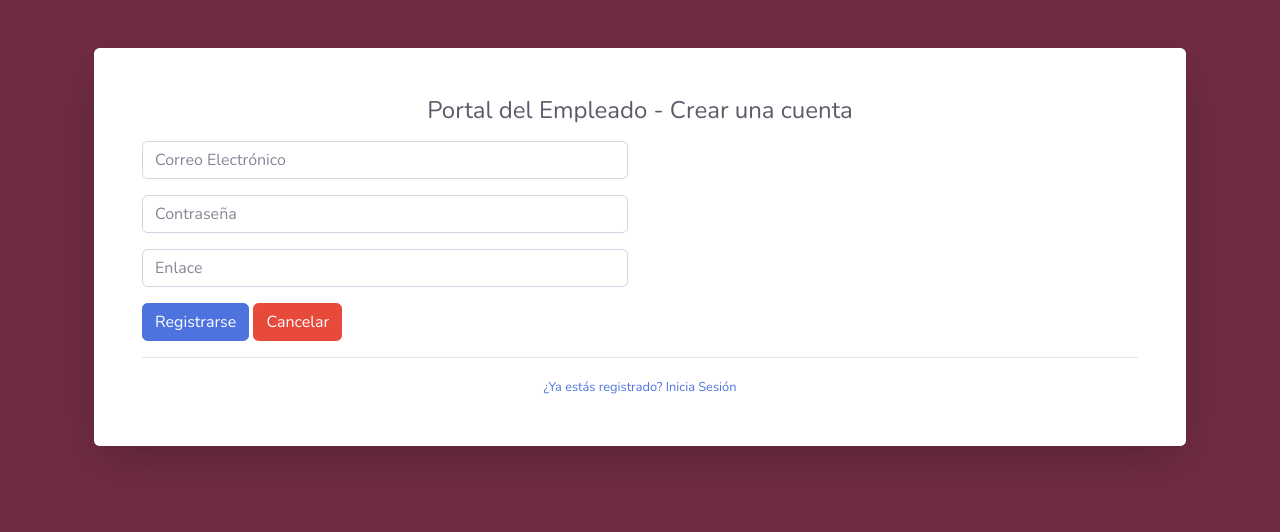
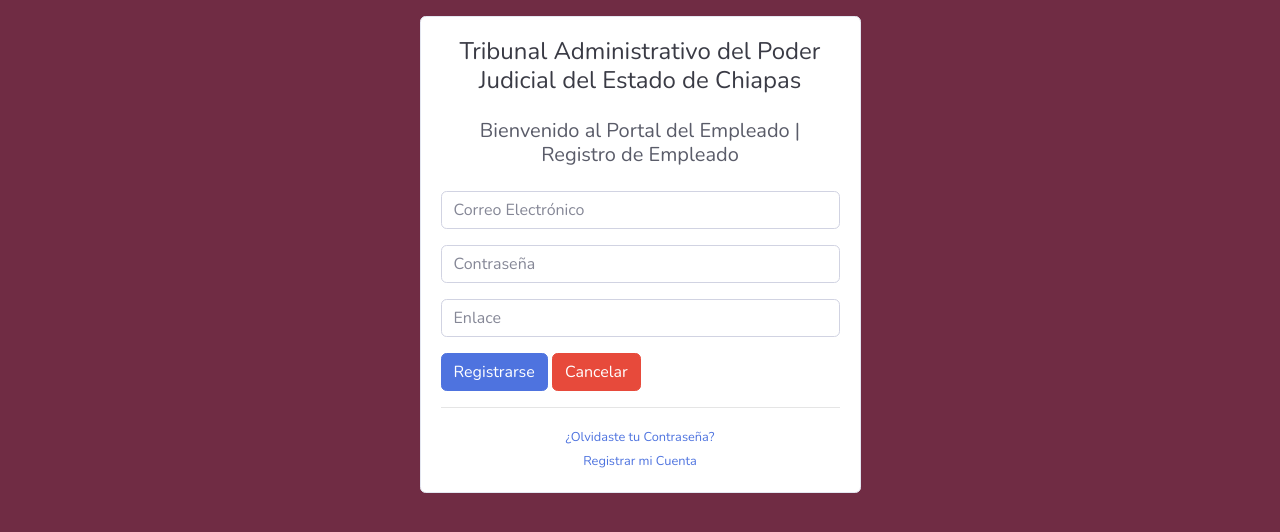
Before and after one commit to enriiquealvarez/portal_empleado, a PHP site: page /registrarse.php in a window 1280 px wide. Shown: the top 532 px of the page. Run offline with PHP 8.4, Linux system fonts and the light colour scheme.

Commit message:
Cambios en Registrate.php

```diff
--- a/registrarse.php
+++ b/registrarse.php
@@ -1,11 +1,8 @@
 <?PHP
-
 require_once('func_registro.php');
-
 if($_SERVER['REQUEST_METHOD']=='POST'){
 registro();
 }
-
 ?>
 
 <!DOCTYPE html>
@@ -36,33 +33,93 @@ registro();
 
     <div class="container">
 
-        <div class="card o-hidden border-0 shadow-lg my-5">
+        <!-- Outer Row -->
+        <div class="row">
 
-                <!-- Nested Row within Card Body -->
+            <div class="col-sm-9 col-md-7 col-lg-5 mx-auto">
+
+            <form action="<?PHP echo htmlspecialchars($_SERVER["PHP_SELF"]);?>" method="POST">
+
+                <div class="card card-signin my-3">
+                    <div class="card-body">
+
+                                    <div class="text-center">
+                                        <h1 class="h4 text-gray-900 mb-4">Tribunal Administrativo del Poder Judicial del Estado de Chiapas</h1>
+                                        <h2 class="h5 text-gray-800 mb-4">Bienvenido al Portal del Empleado | Registro de Empleado</h2>
+                                    </div>
+                                    <!--MANDAMOS LOS DATOS POR POST AL SERVIDOR PARA SER VALIDADOS-->
+                                    <form method="POST" action="<?php echo $_SERVER['PHP_SELF']; ?>">
+                                        <div class="form-group">
+                                        <input type="correo_electronico" class="form-control form-control-user" name="correo_electronico"
+                                            required placeholder="Correo Electrónico">
+                                        </div>
+                                        <div class="form-group">
+                                        <input type="contrasena" class="form-control form-control-user"
+                                            name="contrasena" required placeholder="Contraseña">
+                                        </div>
+                                        <div class="form-group">
+                                        <input type="fk_enlace" class="form-control form-control-user"
+                                            name="fk_enlace" required placeholder="Enlace">
+                                        </div>
+                                        <button type="submit" class="btn btn-primary">
+                                                    Registrarse
+                                        </button>
+                                        <button type="submit" class="btn btn-danger">
+                                                    Cancelar
+                                        </button>
+                                    </form>
+
+
+                                    <hr>
+                                    <div class="text-center">
+                                        <a class="small" href="forgot-password.html">¿Olvidaste tu Contraseña?</a>
+                                    </div>
+                                    <div class="text-center">
+                                        <a class="small" href="registrarse.php">Registrar mi Cuenta</a>
+                                    </div>
+                                </div>
+                            </div>
+                        </div>
+                    </div>
+                </div>
+
+            </div>
+
+        </div>
+
+    </div>
+
+
+<!--
+<body style="background-color:#702c44;">
+
+    <div class="container">
+
+        <div class="card o-hidden border-0 shadow-lg  my-5">
+
 
 
                 <form action="<?PHP echo htmlspecialchars($_SERVER["PHP_SELF"]);?>" method="POST">
                         <div class="p-5">
                             <div class="text-center">
-                                <h1 class="h4 text-gray-800 mb-3">Portal del Empleado - Crear una cuenta</h1>
+                                <h1 class="h4 text-gray-800 mb-5">Portal del Empleado - Crear una cuenta</h1>
                             </div>
                             <form class="user">
-                                <div class="form-group row">
-                                    <div class="col-sm-6 mb-3 mb-sm-0">
+                                <div class="form-group">
+                                    <div class="col-sm-6 mb-6">
                                         <input type="correo_electronico" class="form-control form-control-user" name="correo_electronico"
                                             required placeholder="Correo Electrónico">
-
                                     </div>
 
                                 </div>
-                                <div class="form-group row">
-                                    <div class="col-sm-6 mb-3 mb-sm-0">
+                                <div class="form-group">
+                                    <div class="col-sm-6 mb-3">
                                         <input type="contrasena" class="form-control form-control-user"
                                             name="contrasena" required placeholder="Contraseña">
                                     </div>
 
                                 </div>
-                                <div class="form-group row">
+                                <div class="form-group">
                                     <div class="col-sm-6">
                                         <input type="fk_enlace" class="form-control form-control-user"
                                             name="fk_enlace" required placeholder="Enlace">
@@ -86,7 +143,7 @@ registro();
         </div>
 
     </div>
-
+-->
     <!-- Bootstrap core JavaScript-->
     <script src="vendor/jquery/jquery.min.js"></script>
     <script src="vendor/bootstrap/js/bootstrap.bundle.min.js"></script>
```
